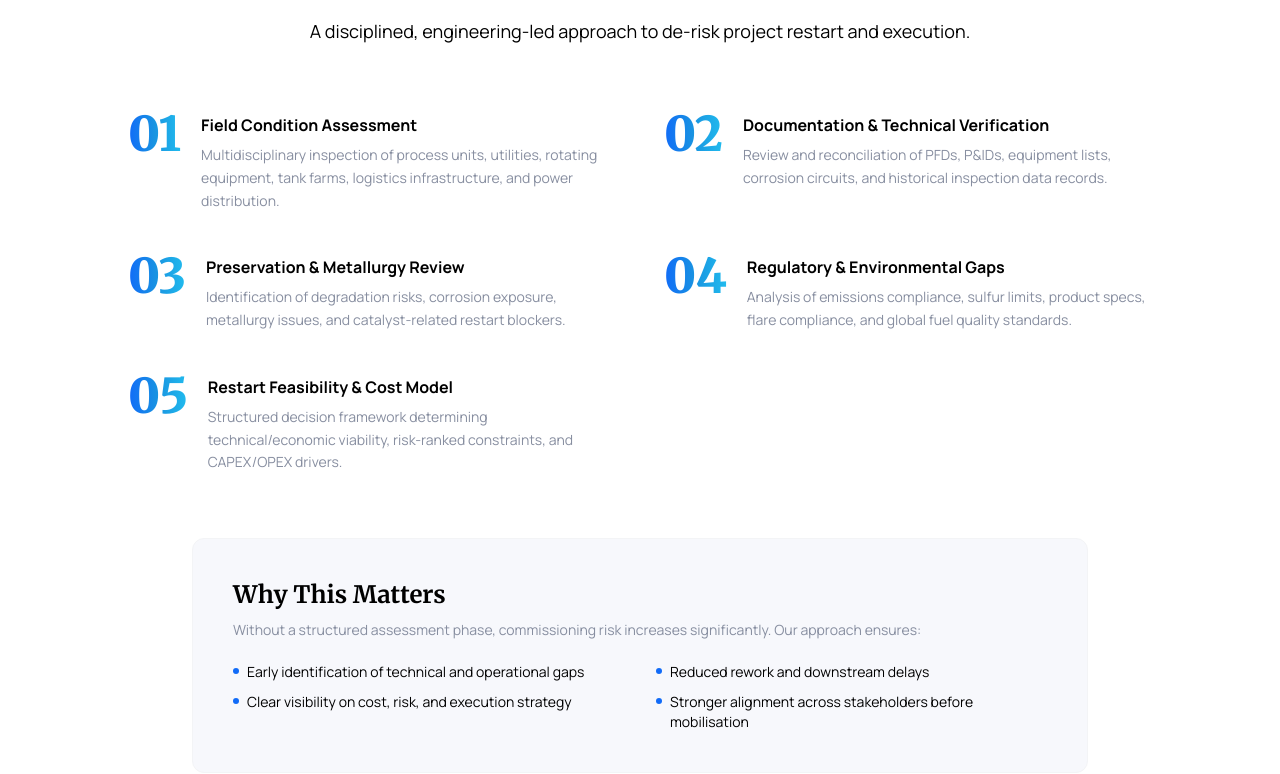
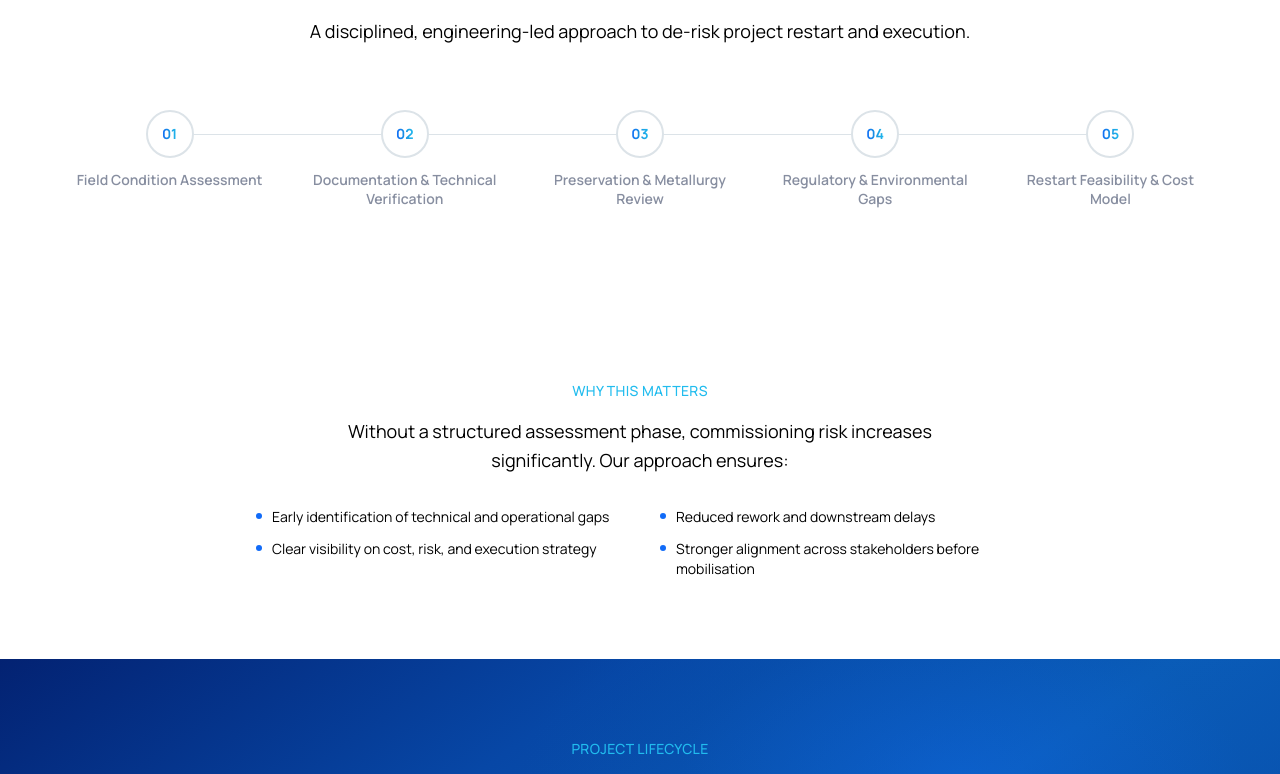
Before and after one commit to VoidKeishi/Riviera-Energy-Landing, a Next.js app: page /solutions/commissioning in a window 1280 px wide. Shown: the part 1546-2320 px from the top of the page. Built offline with nearby package versions, Linux system fonts and the light colour scheme.

Commit message:
feat: enhance contact and commissioning pages with improved layout and new execution framework timeline component

```diff
--- a/src/app/contact/page.tsx
+++ b/src/app/contact/page.tsx
@@ -66,7 +66,7 @@ export default function ContactPage() {
                 </p>
                 <a
                   href="tel:+6589239798"
-                  className="mt-4 inline-block text-base md:text-lg font-sans font-medium text-[var(--color-text-body)] hover:text-[var(--color-cyan)] transition-colors"
+                  className="mt-4 block text-base md:text-lg font-sans font-medium text-[var(--color-text-body)] hover:text-[var(--color-cyan)] transition-colors"
                 >
                   (+65) 8923 9798
                 </a>
@@ -74,7 +74,7 @@ export default function ContactPage() {
                   href="https://www.linkedin.com/company/rivieraenergy"
                   target="_blank"
                   rel="noopener noreferrer"
-                  className="mt-4 inline-flex items-center gap-2 text-base md:text-lg font-sans font-medium text-[var(--color-text-body)] hover:text-[var(--color-cyan)] transition-colors"
+                  className="mt-4 flex w-fit items-center gap-2 text-base md:text-lg font-sans font-medium text-[var(--color-text-body)] hover:text-[var(--color-cyan)] transition-colors"
                 >
                   <svg
                     xmlns="http://www.w3.org/2000/svg"
--- a/src/app/solutions/commissioning/page.tsx
+++ b/src/app/solutions/commissioning/page.tsx
@@ -4,6 +4,7 @@ import { Button } from '@/components/ui/Button';
 import { ScrollReveal } from '@/components/ui/ScrollReveal';
 import { SectionWrapper } from '@/components/ui/SectionWrapper';
 import { GradientMesh } from '@/components/ui/GradientMesh';
+import { ExecutionFrameworkTimeline } from '@/components/commissioning/ExecutionFrameworkTimeline';
 
 const approachPillars = [
   {
@@ -212,44 +213,28 @@ export default function CommissioningPage() {
           </ScrollReveal>
         </div>
 
-        <div className="mt-16 grid grid-cols-1 md:grid-cols-2 gap-x-12 gap-y-10 max-w-5xl mx-auto">
-          {assessmentSteps.map((step, i) => (
-            <ScrollReveal key={step.number} delay={i * 80}>
-              <div className="flex gap-5">
-                <span className="flex-shrink-0 font-display text-4xl md:text-5xl font-extrabold energy-gradient-text leading-none">
-                  {step.number}
-                </span>
-                <div className="pt-1">
-                  <h3 className="font-sans text-base font-bold text-[var(--color-text-primary)] leading-snug">
-                    {step.title}
-                  </h3>
-                  <p className="mt-2 text-sm font-sans leading-relaxed text-[var(--color-text-muted)]">
-                    {step.detail}
-                  </p>
-                </div>
-              </div>
+        <div className="mt-16 max-w-6xl mx-auto">
+          <ScrollReveal delay={200}>
+            <ExecutionFrameworkTimeline steps={assessmentSteps} />
           </ScrollReveal>
-          ))}
         </div>
 
-        <div className="mt-16 max-w-4xl mx-auto">
+        <div className="mt-20 max-w-4xl mx-auto text-center">
           <ScrollReveal delay={200}>
-            <div className="rounded-xl border border-[var(--color-grey-100)] bg-[var(--color-off-white)] p-8 md:p-10">
-              <h3 className="font-display text-xl md:text-2xl font-bold text-[var(--color-text-primary)]">
+            <p className="text-sm font-sans font-medium uppercase tracking-wide text-[var(--color-cyan)]">
               Why This Matters
-              </h3>
-              <p className="mt-2 text-sm font-sans leading-relaxed text-[var(--color-text-muted)]">
+            </p>
+            <p className="mt-4 text-base md:text-lg font-sans leading-relaxed text-[var(--color-text-body)] max-w-2xl mx-auto">
               Without a structured assessment phase, commissioning risk increases significantly. Our approach ensures:
             </p>
-              <ul className="mt-5 grid grid-cols-1 sm:grid-cols-2 gap-x-8 gap-y-2.5">
+            <ul className="mt-8 grid grid-cols-1 sm:grid-cols-2 gap-x-10 gap-y-3 text-left max-w-3xl mx-auto">
               {whyItMatters.map((point) => (
-                  <li key={point} className="flex items-start gap-2 text-sm font-sans text-[var(--color-text-body)]">
+                <li key={point} className="flex items-start gap-2.5 text-sm font-sans text-[var(--color-text-body)]">
                   <span className="mt-1.5 w-1.5 h-1.5 rounded-full bg-[var(--color-energy-start)] flex-shrink-0" />
                   {point}
                 </li>
               ))}
             </ul>
-            </div>
           </ScrollReveal>
         </div>
       </SectionWrapper>
--- /dev/null
+++ b/src/components/commissioning/ExecutionFrameworkTimeline.tsx
@@ -0,0 +1,95 @@
+'use client';
+
+import { useState } from 'react';
+
+type Step = {
+  number: string;
+  title: string;
+  detail: string;
+};
+
+export function ExecutionFrameworkTimeline({ steps }: { steps: readonly Step[] }) {
+  const [active, setActive] = useState<number | null>(null);
+  const span = 80;
+  const startOffset = 10;
+
+  return (
+    <div className="relative">
+      {/* Connecting line — desktop */}
+      <div
+        className="hidden lg:block absolute top-6 h-px bg-[var(--color-grey-300)]"
+        style={{ left: `${startOffset}%`, right: `${startOffset}%` }}
+      />
+
+      {/* Progress fill line */}
+      {active !== null && (
+        <div
+          className="hidden lg:block absolute top-6 h-px bg-gradient-to-r from-[var(--color-energy-start)] to-[var(--color-energy-end)] transition-all duration-500 ease-[var(--ease-flow)]"
+          style={{
+            left: `${startOffset}%`,
+            width: `${(active / (steps.length - 1)) * span}%`,
+          }}
+        />
+      )}
+
+      <div className="relative z-10 grid grid-cols-1 sm:grid-cols-2 lg:grid-cols-5 gap-y-10 gap-x-6">
+        {steps.map((step, i) => {
+          const isActive = active === i;
+
+          return (
+            <div
+              key={step.number}
+              className="relative text-center cursor-pointer group"
+              onMouseEnter={() => setActive(i)}
+              onMouseLeave={() => setActive(null)}
+            >
+              {/* Circle */}
+              <div
+                className={`
+                  inline-flex items-center justify-center w-12 h-12 rounded-full
+                  relative z-10 mb-3 transition-all duration-[var(--duration-base)] ease-[var(--ease-flow)]
+                  ${isActive
+                    ? 'energy-gradient border-2 border-[var(--color-energy-end)] shadow-[0_0_24px_rgba(17,107,248,0.25)] scale-110'
+                    : 'bg-white border-2 border-[var(--color-grey-300)] group-hover:border-[var(--color-energy-end)]/60'
+                  }
+                `}
+              >
+                <span
+                  className={`
+                    text-sm font-sans font-bold transition-colors duration-[var(--duration-base)]
+                    ${isActive ? 'text-white' : 'energy-gradient-text'}
+                  `}
+                >
+                  {step.number}
+                </span>
+              </div>
+
+              {/* Label */}
+              <p
+                className={`
+                  text-sm font-sans font-semibold leading-snug transition-colors duration-[var(--duration-base)] px-2
+                  ${isActive ? 'text-[var(--color-text-primary)]' : 'text-[var(--color-text-muted)]'}
+                `}
+              >
+                {step.title}
+              </p>
+
+              {/* Detail — always reserves space, fades on hover */}
+              <div className="mt-3 min-h-[5rem] px-2">
+                <p
+                  className={`
+                    text-xs font-sans leading-relaxed text-[var(--color-text-muted)]
+                    transition-opacity duration-[var(--duration-base)] ease-[var(--ease-flow)]
+                    ${isActive ? 'opacity-100' : 'opacity-0'}
+                  `}
+                >
+                  {step.detail}
+                </p>
+              </div>
+            </div>
+          );
+        })}
+      </div>
+    </div>
+  );
+}
```
Lines whose indentation alone changed are shown as unchanged.
